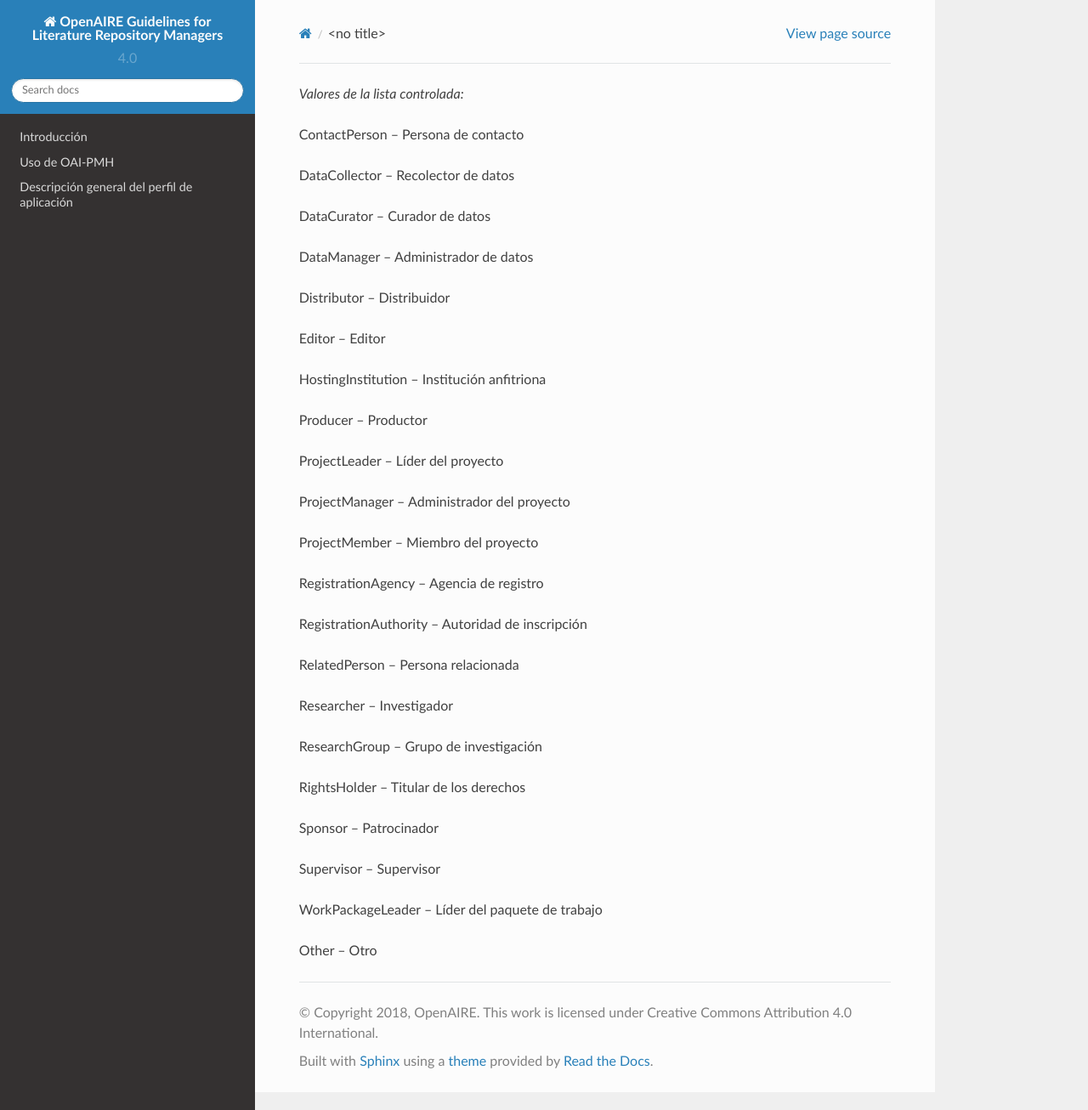
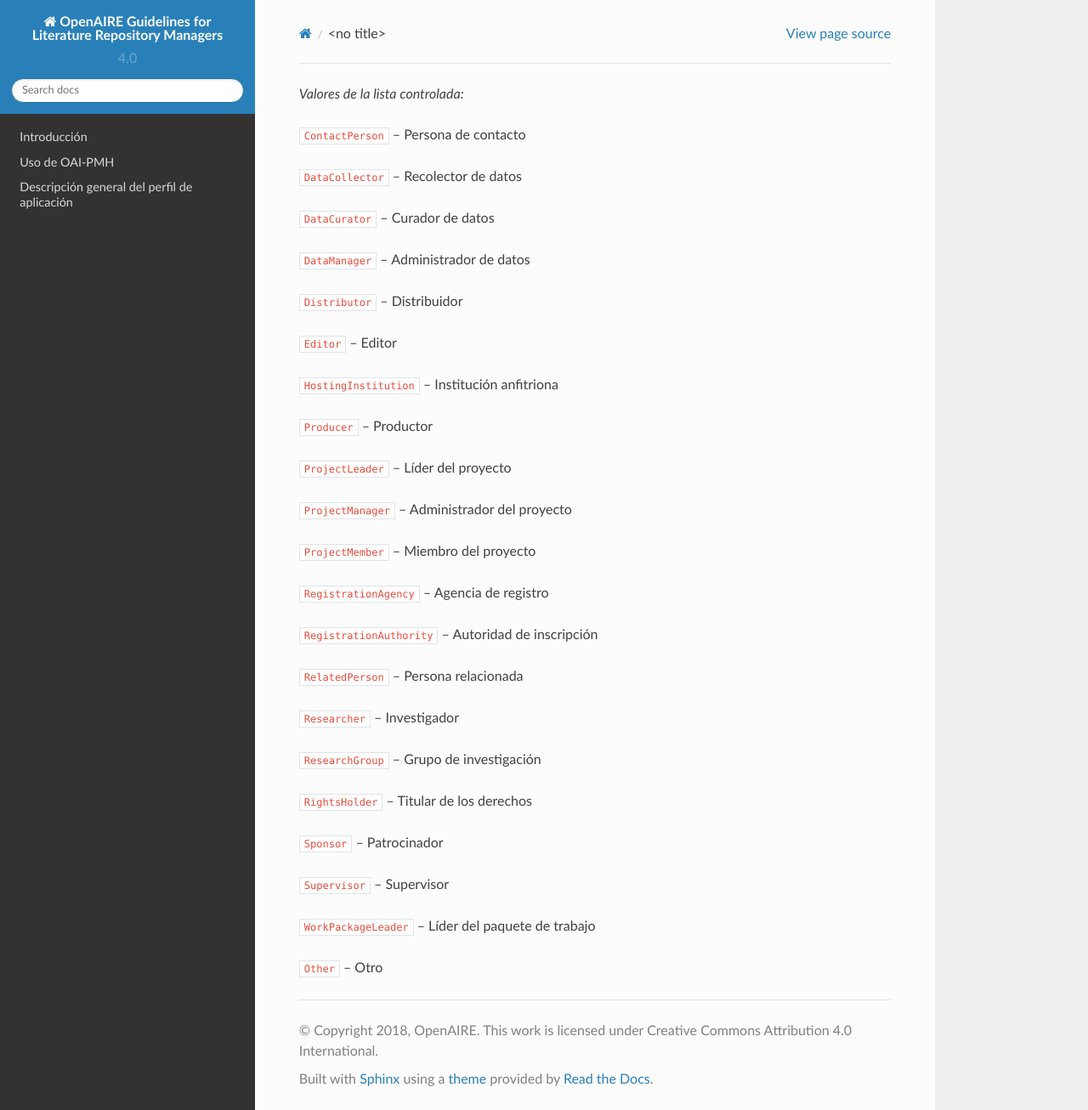
Before and after one commit to memoemg/openAIRE4, a Sphinx documentation site: the page built from docs/vocabularies/contributortype.rst, in a window 1280 px wide and 1306 px high. Shown: the whole window at 85% size. Built offline with Sphinx 7.4.7 and the Read the Docs theme 2.0.0, drawn with Linux system fonts in a browser that asks for light colours; a script that is not in the unit is left out.

```diff
--- a/docs/vocabularies/contributortype.rst
+++ b/docs/vocabularies/contributortype.rst
@@ -1,24 +1,24 @@
 
 *Valores de la lista controlada:*
 
-* ContactPerson – Persona de contacto
-* DataCollector – Recolector de datos
-* DataCurator – Curador de datos
-* DataManager – Administrador de datos
-* Distributor – Distribuidor
-* Editor – Editor
-* HostingInstitution – Institución anfitriona
-* Producer – Productor
-* ProjectLeader – Líder del proyecto
-* ProjectManager – Administrador del proyecto
-* ProjectMember – Miembro del proyecto
-* RegistrationAgency – Agencia de registro
-* RegistrationAuthority – Autoridad de inscripción
-* RelatedPerson – Persona relacionada
-* Researcher – Investigador
-* ResearchGroup – Grupo de investigación
-* RightsHolder – Titular de los derechos
-* Sponsor – Patrocinador
-* Supervisor – Supervisor
-* WorkPackageLeader – Líder del paquete de trabajo
-* Other – Otro
+* ``ContactPerson`` – Persona de contacto
+* ``DataCollector`` – Recolector de datos
+* ``DataCurator`` – Curador de datos
+* ``DataManager`` – Administrador de datos
+* ``Distributor`` – Distribuidor
+* ``Editor`` – Editor
+* ``HostingInstitution`` – Institución anfitriona
+* ``Producer`` – Productor
+* ``ProjectLeader`` – Líder del proyecto
+* ``ProjectManager`` – Administrador del proyecto
+* ``ProjectMember`` – Miembro del proyecto
+* ``RegistrationAgency`` – Agencia de registro
+* ``RegistrationAuthority`` – Autoridad de inscripción
+* ``RelatedPerson`` – Persona relacionada
+* ``Researcher`` – Investigador
+* ``ResearchGroup`` – Grupo de investigación
+* ``RightsHolder`` – Titular de los derechos
+* ``Sponsor`` – Patrocinador
+* ``Supervisor`` – Supervisor
+* ``WorkPackageLeader`` – Líder del paquete de trabajo
+* ``Other`` – Otro
```
